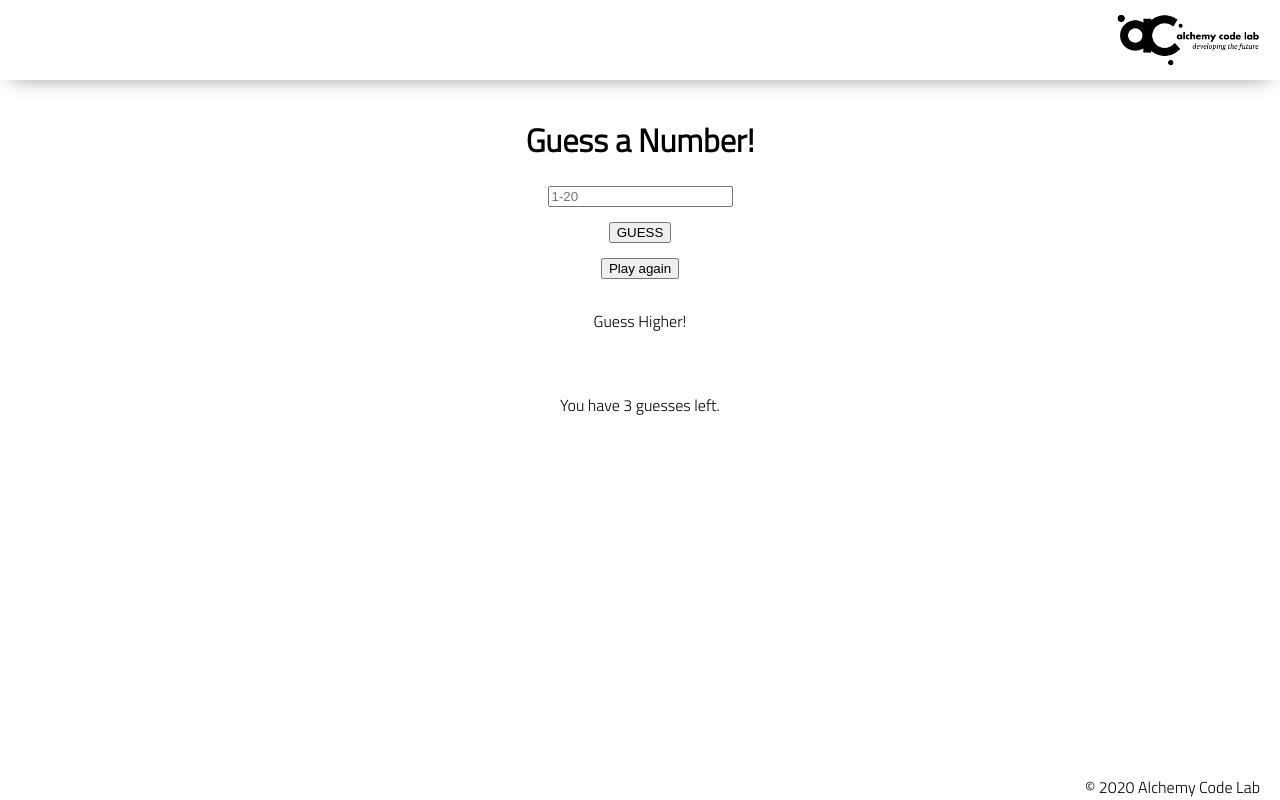
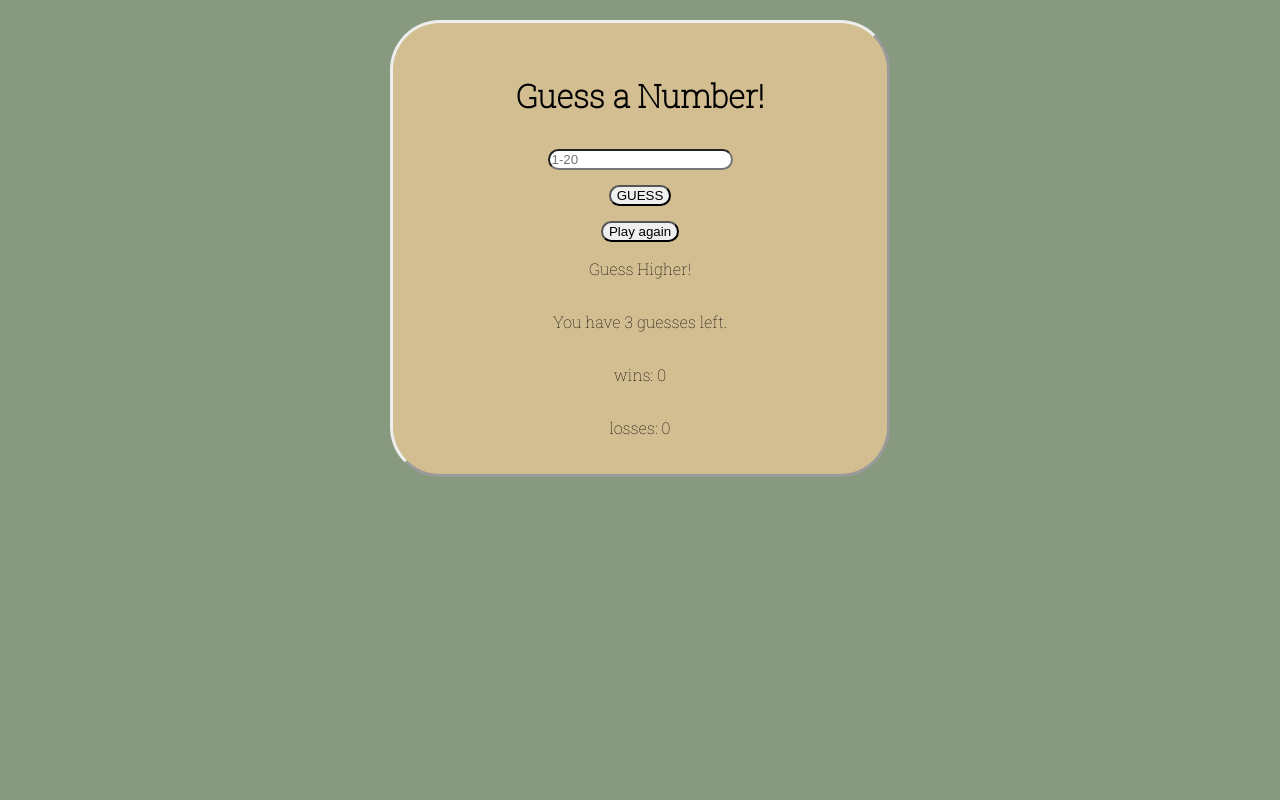
Before and after one commit to spencer-eagleton/lab01a-guess-a-number, a website: page index.html in a window 1280 px wide. Both pictures are taken after a click on the button "GUESS". Drawn offline with Linux system fonts and the light colour scheme.

Commit message:
made it funky and refactoerd some functions, made it ended the game when you are out of guesses

```diff
--- a/app.js
+++ b/app.js
@@ -4,13 +4,22 @@ const guessButton = document.getElementById('guess-button');
 const resultMessage = document.getElementById('result-message');
 const guessesLeftDisplay = document.getElementById('guesses-left-display');
 const playAgain = document.getElementById('play-again');
+const hiddenImg = document.getElementById('dancing-guy');
+const winSpan = document.getElementById('wins');
+const lossSpan =document.getElementById('losses');
 
 // initialize global state
 let randomNumber = Math.floor(Math.random() * 20);
-console.log(randomNumber);
 
 let guessesLeft = 4;
 
+let wins = 0;
+let losses = 0;
+
+
+function rename(rDisplay, rText){
+    rDisplay.textContent = rText
+}
 
 
 
@@ -20,34 +29,41 @@ let guessesLeft = 4;
 guessButton.addEventListener('click', ()=> {
     guessesLeft --;
     guessesLeftDisplay.textContent = guessesLeft;
+    console.log(randomNumber);
 
 
   // get user input
     if (Number(userGuess.value) === randomNumber) {
-        console.log(randomNumber);
         const resultText = 'You guessed it!';
+        hiddenImg.classList.remove('hidden');
+        rename(resultMessage,  resultText);
+        wins ++;
+        winSpan.textContent= wins;
 
-        resultMessage.textContent = resultText;
-        console.log(resultText);
+
+
     } else if (guessesLeft === 0) {
         const resultText = 'Sorry, you\'re a loser, refresh page to try again';
-        resultMessage.textContent = resultText;
+        rename(resultMessage,  resultText);
+        losses ++;
+        lossSpan.textContent =losses;
 
     } else if (guessesLeft < 0) {
         const resultText = 'Wow, you don\'t know when to give up. Hit refresh, loser!';
         resultMessage.textContent = resultText;
+        guessButton.classList.add('hidden');
+
 
     } else if (Number(userGuess.value) < randomNumber) {
 
         const resultText = 'Guess Higher!';
-        resultMessage.textContent = resultText;
-
+        rename(resultMessage,  resultText);
 
 
     } else if (Number(userGuess.value) > randomNumber) {
 
         const resultText = 'Too high. Guess again!';
-        resultMessage.textContent = resultText;
+        rename(resultMessage,  resultText);
     }
 
 
@@ -59,12 +75,14 @@ guessButton.addEventListener('click', ()=> {
 
 playAgain.addEventListener('click', ()=>{
 
-    let randomNumber = Math.floor(Math.random() * 20);
-    console.log('random nummber:', randomNumber);
-
+    let randomNumber2 = Math.floor(Math.random() * 20);
     guessesLeft = 4;
-
+    hiddenImg.classList.add('hidden');
     guessesLeftDisplay.textContent = 4;
+    resultMessage.textContent = '';
+    // console.log(randomNumber, randomNumber2)
+    randomNumber = randomNumber2;
+    return randomNumber
 
 
 });
--- a/index.html
+++ b/index.html
@@ -9,25 +9,15 @@
     <link rel="stylesheet" href="./styles/reset.css">
     <link rel="stylesheet" href="./styles/style.css">
     <link rel="stylesheet" href="./styles/home.css">
+    <link rel="preconnect" href="https://fonts.googleapis.com">
+    <link rel="preconnect" href="https://fonts.gstatic.com" crossorigin>
+    <link href="https://fonts.googleapis.com/css2?family=Roboto+Slab:wght@100&display=swap" rel="stylesheet">
         <title>Document</title>
 </head>
 
 <body>
-    <header>
-        <div class="gutter-right logo">
-            <img src="assets/big-logo.png" />
-        </div>
-    </header>
+
     <main>
-
-
-
-
-
-
-
-
-
 
         <h1>Guess a Number!</h1>
 
@@ -43,29 +33,16 @@
         <p id="result-message"></p>
         <p>You have <span id="guesses-left-display">4</span> guesses left.</p>
 
-
-
-
-
-
-
-
-
-
-
-
-
-
-
-
-
+        <p >wins: <span id="wins">0</span></p>
+        <p>losses:  <span id="losses">0</span></p>
 
 
 
     </main>
-    <footer>
-        <div class="copy gutter-right">&copy; 2020 Alchemy Code Lab</div>
-    </footer>
+
+    <div id = "dancing-guy-container">
+        <img class="hidden" id="dancing-guy" src= "./assets/dancing-dude.gif" alt="a dude dancing with an afro">
+    </div>
 
     <script type="module" src="./app.js"></script>
 </body>
--- a/styles/style.css
+++ b/styles/style.css
@@ -1,119 +1,36 @@
-
-body {
-    /* https://coolors.co/generate and click export -> scss to get the colors to copy and paste below*/
-    /* --color1: hsla(349, 69%, 76%, 1);
-    --color2: hsla(207, 67%, 44%, 1);
-    --color3: hsla(200, 61%, 56%, 1);
-    --color4: hsla(187, 41%, 94%, 1);
-    --color5: hsla(170, 28%, 95%, 1); */
-
-    /* --color1: hsla(45, 86%, 83%, 1);
-    --color2: hsla(135, 65%, 98%, 1);
-    --color3: hsla(315, 37%, 86%, 1);
-    --color4: hsla(45, 73%, 98%, 1);
-    --color5: hsla(224, 40%, 79%, 1); */
-
-    --header-height: 80px;
-    --shadow: 0px 10px 20px -12px rgba(0,0,0,0.45);
-    --gutter: 30px;
-    --footer-height: 25px;
-
-    font-family: 'Titillium Web', sans-serif;
-    background-color: var(--color2);
-}
-
-main {
+button {
+      margin-top: 15px;
+  }
+  h1{
+      padding: 10px;
+  }
+main{
+    font-family: 'Roboto Slab', serif;
     display: flex;
     flex-direction: column;
-    justify-content: center;
     align-items: center;
-    margin-bottom: calc(var(--footer-height));
-    margin: 15px;
+    border-style: outset;
+    width: 500px;
+    padding: 20px;
+    border-radius: 50px;
+    background-color:rgb(211, 190, 145);
+    margin-top: 20px;
+
 }
-
-section {
-    background-color: var(--color5);
-    width: 1000px;
-    max-width: 80%;
+body{
     display: flex;
     flex-direction: column;
-    justify-content: center;
     align-items: center;
-    padding-top: var(--gutter);
-    padding-bottom: var(--gutter);
-    margin-top: var(--gutter);
-    margin-bottom: var(--gutter);
-    border: solid 2px var(--color1);
+    background-color:rgb(135, 153, 127);
 }
-
-header {
-    display: flex;
-    justify-content: flex-end;
-    background-color: var(--color3);
-    height: var(--header-height);
-    box-shadow: var(--shadow);
+input, button{
+    border-radius: 50px;
 }
-
-footer {
-    display: flex;
-    justify-content: flex-end;
-    background-color: var(--color3);
-    box-shadow: var(--shadow);
-}
-
-
-h2 {
-    font-size: 1.8rem;
-    font-weight: bold;
-}
-
-.gutter-right {
-    margin-right: 20px;
-}
-
-.main-logo {
-    animation: pulse 5s infinite ease-in-out;
-}
-
-header img {
-    height: var(--header-height);
-}
-
-p {
-    margin: var(--gutter);
+img{
+    border-radius: 50px;
+    width: 500px
 
 }
-
-footer {
-    position: fixed;
-    width: 100%;
-    bottom: 0;
-    height: var(--footer-height);
-    display: flex;
-    justify-content: flex-end;
-    background-color: var(--color3);
-    box-shadow: var(--shadow);
+.hidden{
+    display: none;
 }
-
-  @keyframes pulse {
-    20% {
-      transform: rotate3d(-10, -10, -10, 50deg) scale(1.2);
-    }
-
-    40% {
-        transform: rotate3d(10, 10, -10, 50deg) scale(1);
-    }
-
-    60% {
-        transform: rotate3d(-10, 10, 10, 50deg) scale(1.2);
-      }
-
-    80% {
-        transform: rotate3d(10, 10, 10, 50deg) scale(1);
-    }
-
-  }
-
-  button {
-      margin-top: 15px;
-  }
```
Also changed, not shown: assets/dancing-dude.gif (added). Lines whose indentation alone changed are shown as unchanged.
